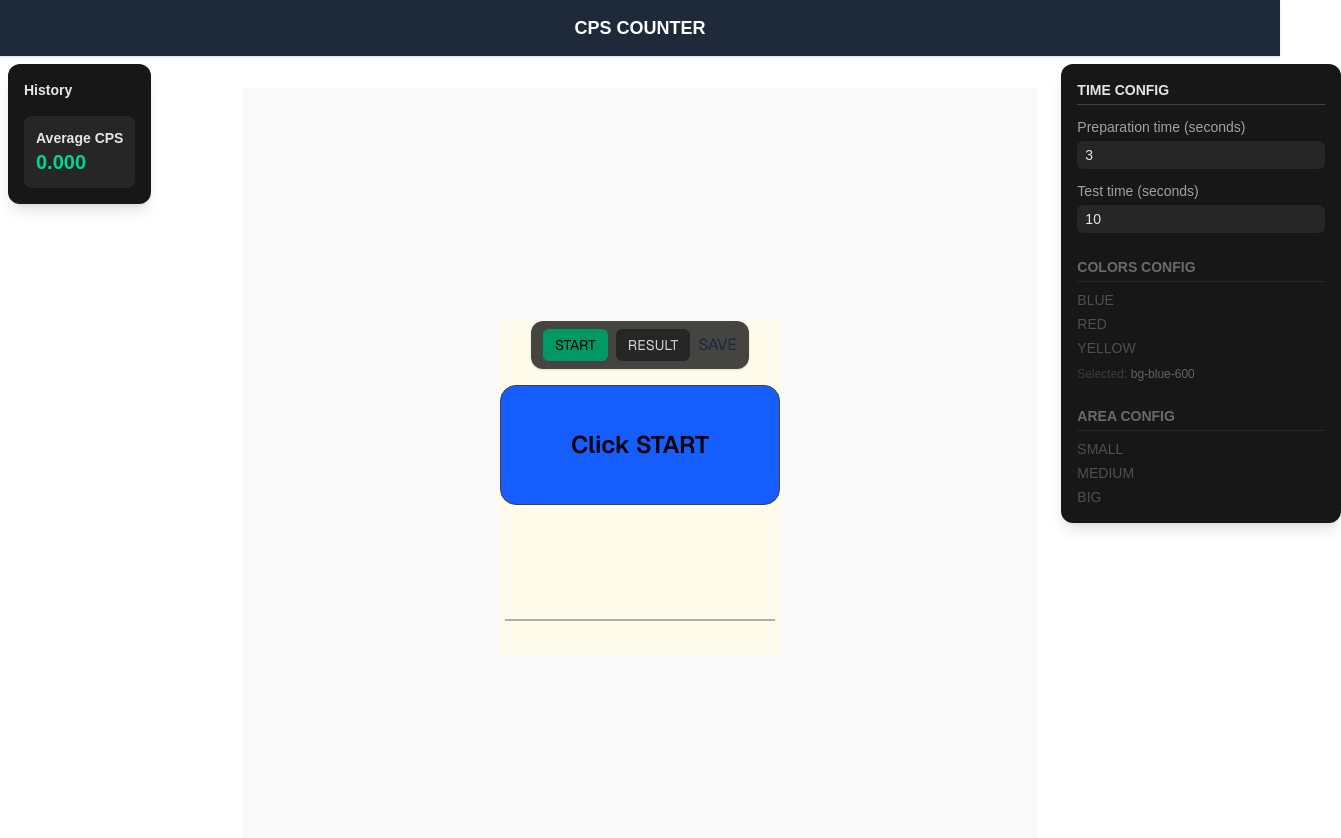
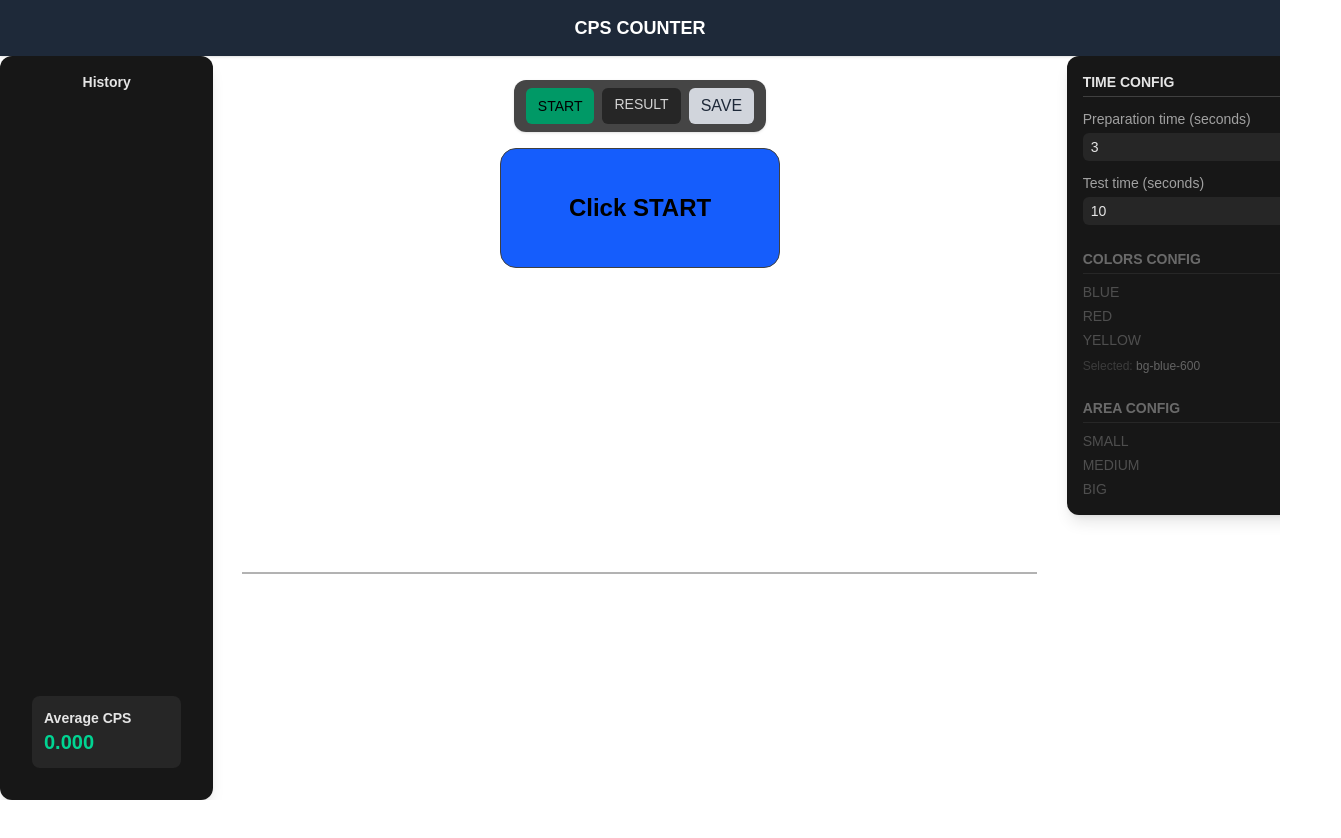
Before and after one commit to HadeOnMind/FluidCpsCounter, a Next.js app: page / in a window 1280 px wide. Shown: the top 838 px of the page, 1341 px wide, since content can reach past the window. After the commit the page ends 800 px from the top, so only its background shows below. Built offline with nearby package versions, Linux system fonts and the light colour scheme.

Commit message:
layout tweaks and button upgrades

```diff
--- a/app/components/Controller.tsx
+++ b/app/components/Controller.tsx
@@ -114,7 +114,7 @@ export default function CpsController({ children }: { children: React.ReactNode
             color,
             size,
 
-
+            setPhase,
             setPrepTime,
             setTestTime,
             startTest,
--- a/app/components/clickArea.tsx
+++ b/app/components/clickArea.tsx
@@ -3,7 +3,7 @@
 import { count } from "console";
 import { useState, useEffect } from "react";
 import { useCps } from "../context/CpsContext";
-let nextId = 0;
+let nextId = 1;
 
 
 
@@ -11,6 +11,7 @@ export default function ClickArea() {
 
   const {
     phase,
+    setPhase,
     counter,
     prepTime,
     timeLeft,
@@ -31,7 +32,7 @@ export default function ClickArea() {
 
 
   return (
-    <div className="flex flex-col items-center gap-4 w-full">
+    <div className="flex flex-col items-center gap-4">
 
 
       <div className="flex gap-2 bg-neutral-900/80 backdrop-blur px-3 py-2 rounded-xl shadow">
@@ -59,12 +60,12 @@ export default function ClickArea() {
        <button
           className={
             disabled
-              ? "text-gray-800" :
-              "px-3 py-1.5 rounded-md bg-emerald-600 hover:bg-emerald-500 text-sm text-white"
+              ? "px-3 py-1.5 rounded-md bg-gray-300 text-gray-800"
+              : "px-3 py-1.5 rounded-md bg-emerald-600 hover:bg-emerald-500 text-sm text-white"
           }
           disabled={disabled}
           onClick={() => {
-            console.log("clicked")
+
             setHistoryViewArray([
               ...historyViewArray,
               {
@@ -73,7 +74,11 @@ export default function ClickArea() {
                 testTime: testTime,
                 preparation: prepTime
               }
-            ]);
+            ])
+
+            setPhase("idle")
+            console.log("clicked")
+
           }}
         >
           SAVE
--- a/app/components/graphArea.tsx
+++ b/app/components/graphArea.tsx
@@ -27,7 +27,7 @@ export default function graphArea () {
 
     return (
 
-    <div style={{ width: "100%", height: 150 }}>
+    <div style={{ width: "100%", height: 300 }}>
       <ResponsiveContainer>
         <LineChart data={chartData}>
           <XAxis dataKey="attempt" />
--- a/app/components/historyView.tsx
+++ b/app/components/historyView.tsx
@@ -21,12 +21,14 @@ export default function HistoryView() {
 
 
   return (
-    <div className="w-fit bg-neutral-900 rounded-xl p-4 shadow-lg">
+    <div className="h-full bg-neutral-900 rounded-xl p-4 shadow-lg flex flex-col">
 
-      <h2 className="text-sm font-semibold text-neutral-200 mb-3">
+      <h2 className="text-sm font-semibold text-neutral-200 mb-3 items-center justify-center text-center">
         History
       </h2>
 
+
+      <div className="flex-1 overflow-y-auto pr-1 scrollbar-thin scrollbar-thumb-neutral-700">
         <ul className="space-y-2">
           {historyViewArray.map((item: any) => (
             <li
@@ -42,8 +44,10 @@ export default function HistoryView() {
             </li>
           ))}
         </ul>
+      </div>
 
-    <div className="mt-4 p-3 bg-neutral-800 rounded-lg">
+
+        <div className="m-4 p-3 bg-neutral-800 rounded-lg">
           <h2 className="text-sm font-semibold text-neutral-200">Average CPS</h2>
           <div className="text-xl font-bold text-emerald-400">
             {promedium.toFixed(3)}
--- a/app/layout.tsx
+++ b/app/layout.tsx
@@ -28,18 +28,18 @@ export default function RootLayout({
 }>) {
   return (
     <html lang="en">
-      <body className={`${geistSans.variable} ${geistMono.variable} antialiased`} >
+      <body className={`${geistSans.variable} ${geistMono.variable} min-h-screen flex flex-col antialiased`} >
         <CpsController>
 
           <TopBar />
 
-          <div className="flex p-2">
+          <div className="flex flex-1 overflow-hidden">
 
-            <div className="w-1/6">
+            <div className="w-1/6 ">
               <HistoryView />
             </div>
 
-            <main className="flex-1 p-6">
+            <main className="flex-1 p-6 flex justify-center">
               {children}
             </main>
 
--- a/app/page.tsx
+++ b/app/page.tsx
@@ -4,18 +4,18 @@ import ClickArea from "./components/clickArea";
 
 export default function Home() {
   return (
-    <div className="flex min-h-screen items-center justify-center bg-zinc-50 font-sans">
-
-        <div className="flex-col bg-amber-50">
-          <div>
-            <ClickArea />
-          </div>
+    <div className="w-full max-w-[900px] flex flex-col gap-10">
 
 
-          <div>
+
+            <ClickArea />
+
+
+
+
             <GraphArea />
-          </div>
-        </div>
+
+
 
     </div>
   );
```
Lines whose indentation alone changed are shown as unchanged.
